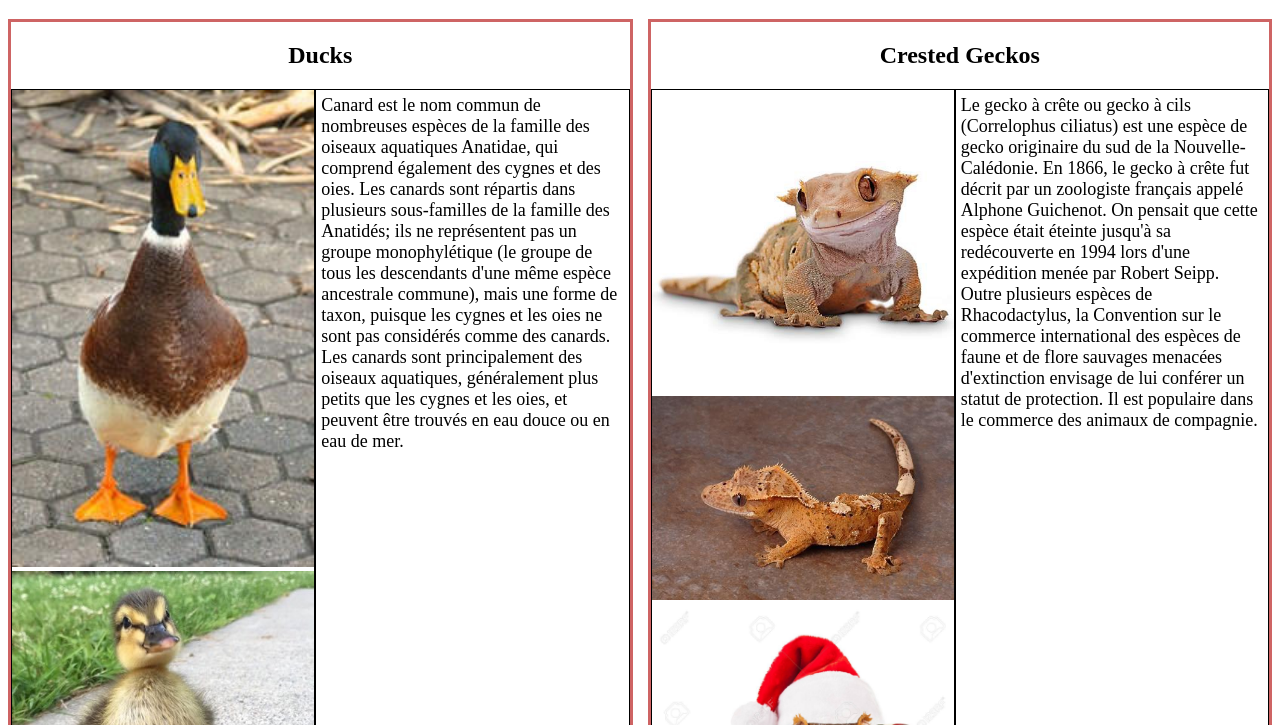
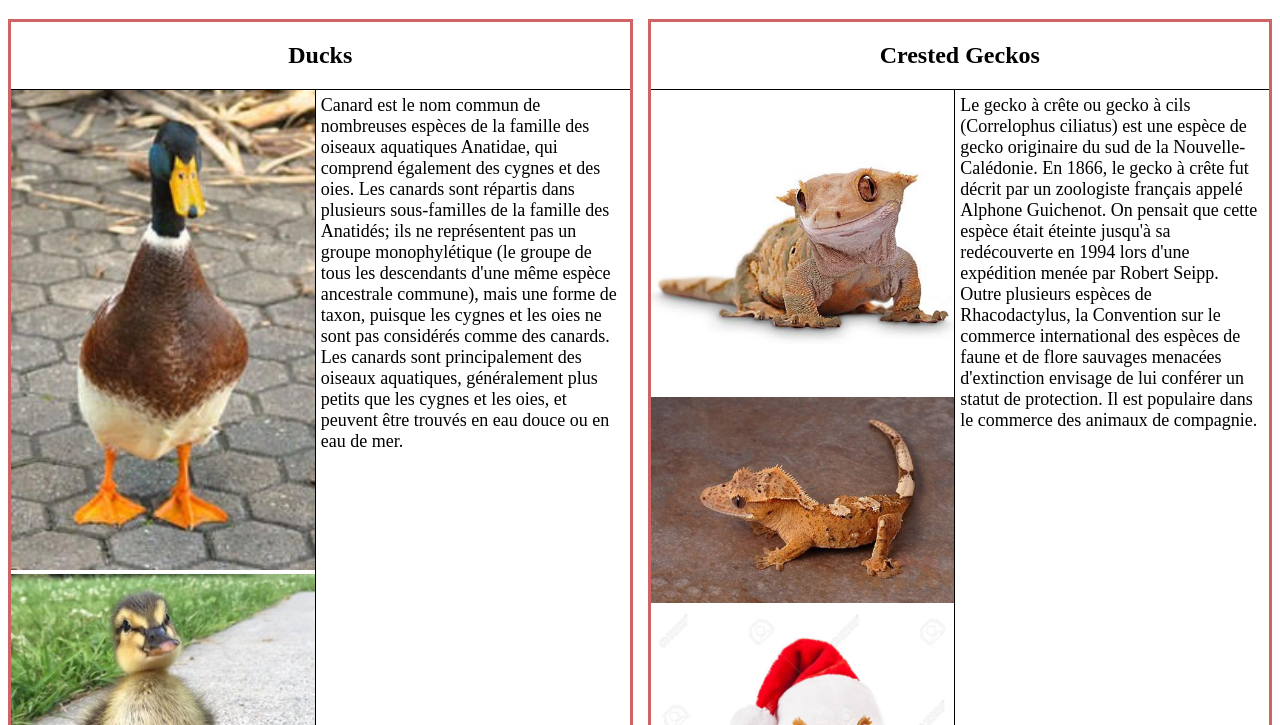
Before and after one commit to emileycopeland/ducks-and-geckos, a plain HTML site: page index.html in a window 1280 px wide. Shown: the part 75-800 px from the top of the page. Drawn offline with Linux system fonts and the light colour scheme; a web font is replaced by a local one.

Commit message:
no double  borders + made more descriptive class names

```diff
--- a/index.html
+++ b/index.html
@@ -8,10 +8,10 @@
   </head>
   <body>
     <h1>Ducks and Crested Geckos</h1>
-    <div class="content">
+    <div class="topic-column-container">
         <div class="ducks">
             <h2>Ducks</h2>
-            <div class="content-column-container">
+            <div class="media-column-container">
                 <div class="images">
                   <img src="images/duck1.jpg" alt="duck1">
                   <img src="images/duck2.jpg" alt="duck2">
@@ -21,7 +21,7 @@
         </div>
         <div class="geckos">
             <h2>Crested Geckos</h2>
-            <div class="content-column-container">
+            <div class="media-column-container">
                 <div class="images">
                   <img src="images/gecko1.jpg" alt="gecko1">
                   <img src="images/gecko2.jpg" alt="gecko2">
--- a/stylesheet.css
+++ b/stylesheet.css
@@ -8,40 +8,40 @@ h1 {
     flex-basis: 50%;
     border: 3px solid #ce6464;
 }
-.content h2{
+.topic-column-container h2{
     text-align: center;
 }
-.content{
+.topic-column-container{
     display: block;
 }
-.content-column-container {
+.media-column-container {
     display: block;
+    border-top: 1px solid black;
 }
 .ducks{
     margin-right: 0;
 }
 @media screen and (min-width: 500px) {
-    .content-column-container {
+    .media-column-container {
         display: flex;
     }
 }
 @media screen and (min-width: 700px) {
-    .content{
+    .topic-column-container{
         display: flex;
     }
     .ducks{
         margin-right: 15px;
     }
 }
-.content-column-container > div {
+.media-column-container > div {
     flex-basis: 50%;
-    border: 1px solid black;
-   border-bottom: none;
 }
-.content-column-container img{
+.media-column-container img{
     width: 100%;
 }
 .info {
     font-size: 18px;
     padding: 5px;
+    border-left: 1px solid black;
 }
```
